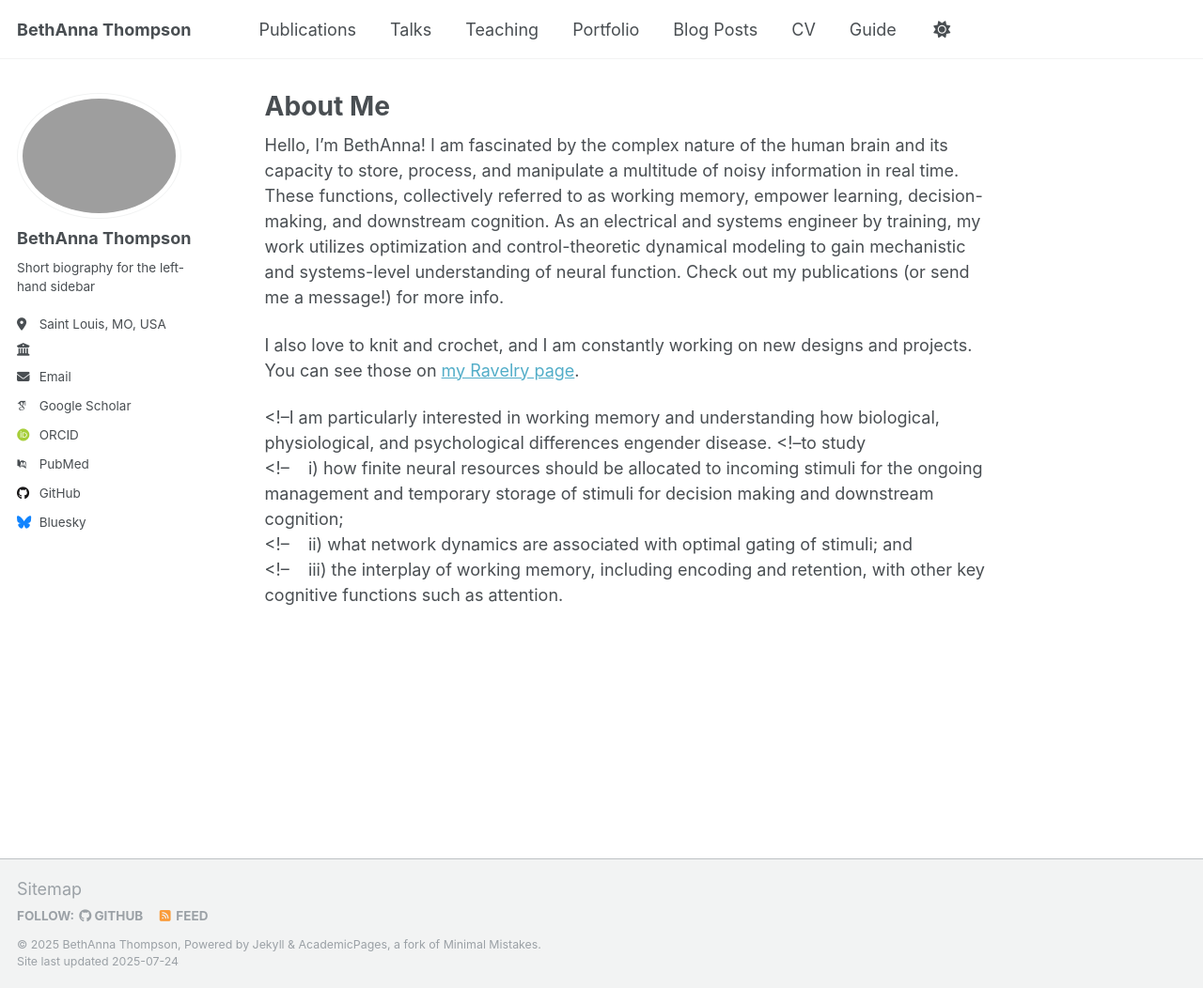
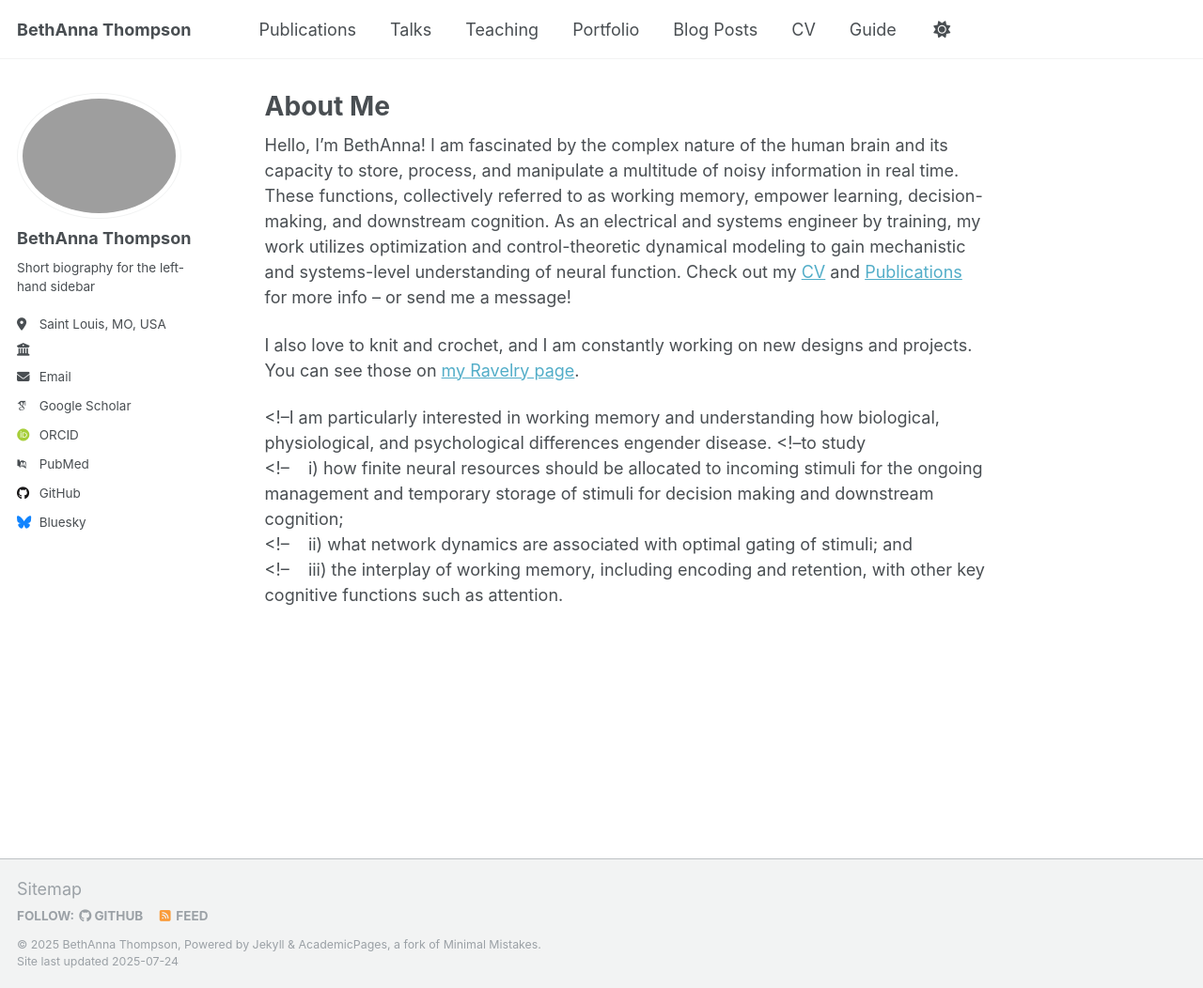
Before and after one commit to BethAnna/BethAnna.github.io, a Jekyll site: the page built from _pages/about.md, in a window 1280 px wide and 1052 px high. Shown: the whole window at 94% size. Built offline with Jekyll 4.4.1, drawn with Linux system fonts in a browser that asks for light colours; some web fonts are replaced; a script that is not in the unit is left out.

Commit message:
Update about.md

```diff
--- a/_pages/about.md
+++ b/_pages/about.md
@@ -7,7 +7,7 @@ redirect_from:
   - /about.html
 ---
 
-Hello, I'm BethAnna! I am fascinated by the complex nature of the human brain and its capacity to store, process, and manipulate a multitude of noisy information in real time. These functions, collectively referred to as working memory, empower learning, decision-making, and downstream cognition. As an electrical and systems engineer by training, my work utilizes optimization and control-theoretic dynamical modeling to gain mechanistic and systems-level understanding of neural function. Check out my publications (or send me a message!) for more info.
+Hello, I'm BethAnna! I am fascinated by the complex nature of the human brain and its capacity to store, process, and manipulate a multitude of noisy information in real time. These functions, collectively referred to as working memory, empower learning, decision-making, and downstream cognition. As an electrical and systems engineer by training, my work utilizes optimization and control-theoretic dynamical modeling to gain mechanistic and systems-level understanding of neural function. Check out my [CV](https://bethanna.github.io/cv/) and [Publications](https://bethanna.github.io/publications/) for more info -- or send me a message!
 
 I also love to knit and crochet, and I am constantly working on new designs and projects. You can see those on [my Ravelry page](https://www.ravelry.com/designers/thompson-yarn-arts).
 
```
